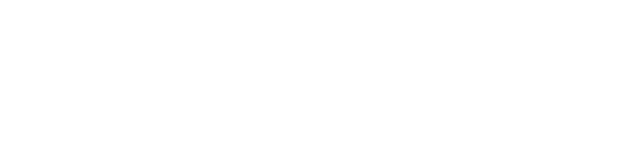
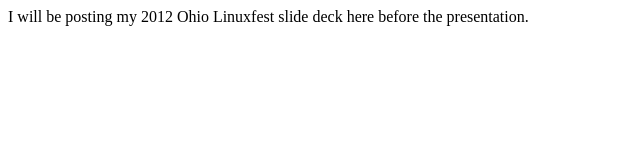
Before and after one commit to kimmel/kimmel.github.com, a plain HTML site: page index.html in a window 1280 px wide. Shown: the whole page, without its empty margins (0-640 px from the left). Drawn offline with Linux system fonts and the light colour scheme.

Commit message:
OLF slide notice.

```diff
--- a/index.html
+++ b/index.html
@@ -18,5 +18,7 @@
 </script>
 </head>
 <body>
+I will be posting my 2012 Ohio Linuxfest slide deck here before the presentation.
+
 </body>
 </html>
```
